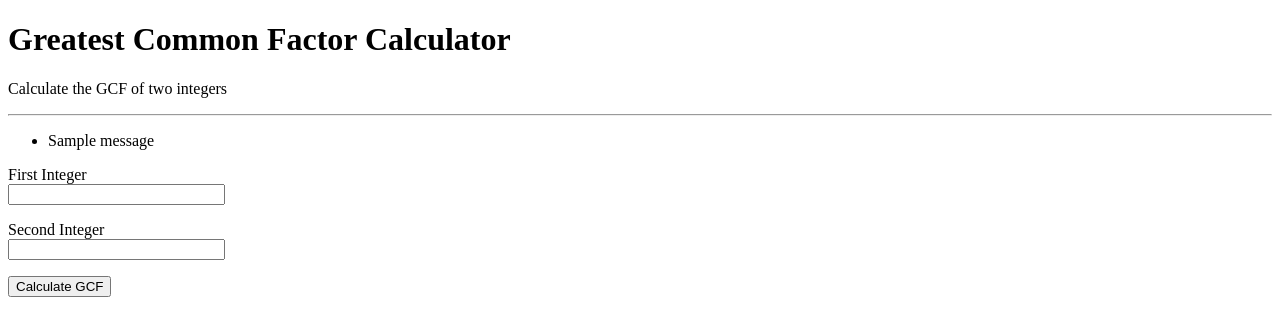
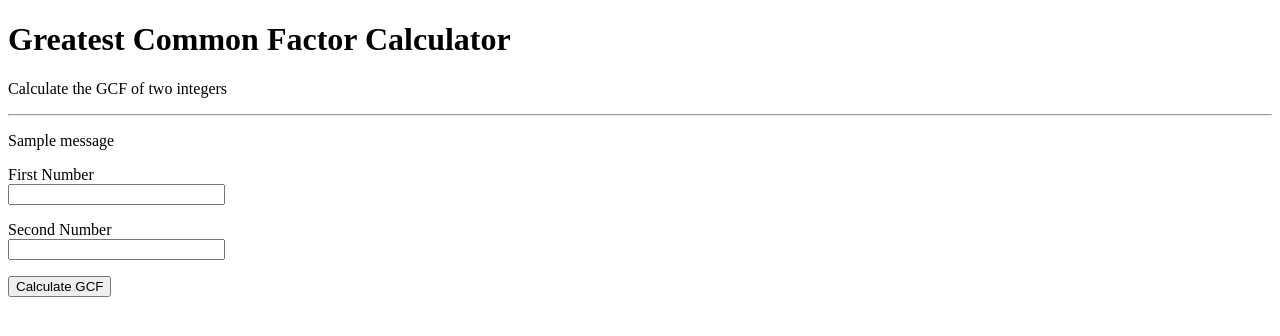
Before and after one commit to itingc/greatest_common_factor, a Flask app: page / in a window 1280 px wide. Shown: the top 336 px of the page. Run offline with Flask 2, Linux system fonts and the light colour scheme; one stand-in notice (Sample message) is shown.

Commit message:
fix bug
handling exception where numbers enter aren't positive integer

```diff
--- a/app/form.py
+++ b/app/form.py
@@ -4,7 +4,7 @@ from wtforms.validators import DataRequired
 
 
 class Form(FlaskForm):
-    num1 = StringField('First Integer ', validators=[DataRequired()])
-    num2 = StringField('Second Integer', validators=[DataRequired()])
+    num1 = StringField('First Number', validators=[DataRequired()])
+    num2 = StringField('Second Number', validators=[DataRequired()])
     result = SubmitField('Calculate GCF')
     #reset = SubmitField('Clear')
--- a/app/routes.py
+++ b/app/routes.py
@@ -1,14 +1,16 @@
 from flask import render_template, flash
 from app import app
 from app.form import Form
-from app.greatest_common_factor import  GreatestCommonFactor
+from app.greatest_common_factor import GreatestCommonFactor
 
 
 @app.route('/', methods=['GET', 'POST'])
 def gcf():
     form = Form()
     if form.validate_on_submit():
-        gcf = GreatestCommonFactor(form.num1.data, form.num2.data)
-        flash(f"GCF = {gcf.calculate_gcf()} ")
-        print(f"GCF = {gcf.calculate_gcf()} ")
+        try:
+            gcf = GreatestCommonFactor(form.num1.data, form.num2.data)
+            flash(f'GCF = {gcf.calculate_gcf()}')
+        except ValueError as e:
+            flash(str(e))
     return render_template('index.html', title='Greatest Common Factor', form=form)
--- a/app/templates/index.html
+++ b/app/templates/index.html
@@ -7,13 +7,10 @@
         <h1><bold>Greatest Common Factor Calculator</bold></h1>
         <p>Calculate the GCF of two integers</p>
         <hr>
+        <!-- print out result -->
         {%  with messages = get_flashed_messages() %}
         {% if messages %}
-        <ul>
-            {% for message in messages %}
-            <li>{{ message }}</li>
-            {% endfor %}
-        </ul>
+            <p>{{messages[0]}}</p>
         {% endif %}
         {% endwith %}
 
```
